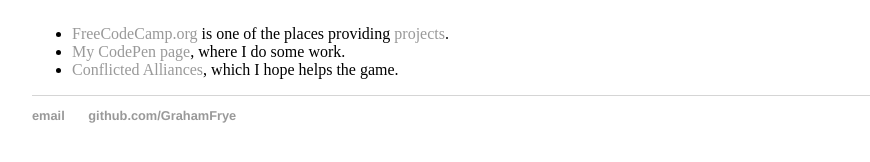
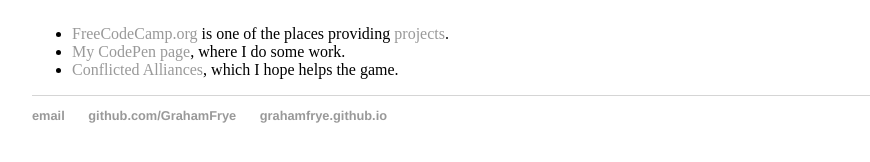
Before and after one commit to GrahamFrye/GrahamFrye.github.io, a Jekyll site: the page built from index.html, in a window 1280 px wide. Shown: the part 264-426 px from the top of the page, without its empty margins (160-1030 px from the left). Built offline with Jekyll 4.4.1, drawn with Linux system fonts in a browser that asks for light colours.

Commit message:
Update default.html

```diff
--- a/_layouts/default.html
+++ b/_layouts/default.html
@@ -23,6 +23,7 @@
 	    		<ul>
 	        		<li><a href="mailto:rdgf72@gmail.com">email</a></li>
 	        		<li><a href="https://github.com/GrahamFrye">github.com/GrahamFrye</a></li>
+				<li><a href="https://grahamfrye.github.io/">grahamfrye.github.io</a></li>
 				</ul>
 			</footer>
 		</body>
```
